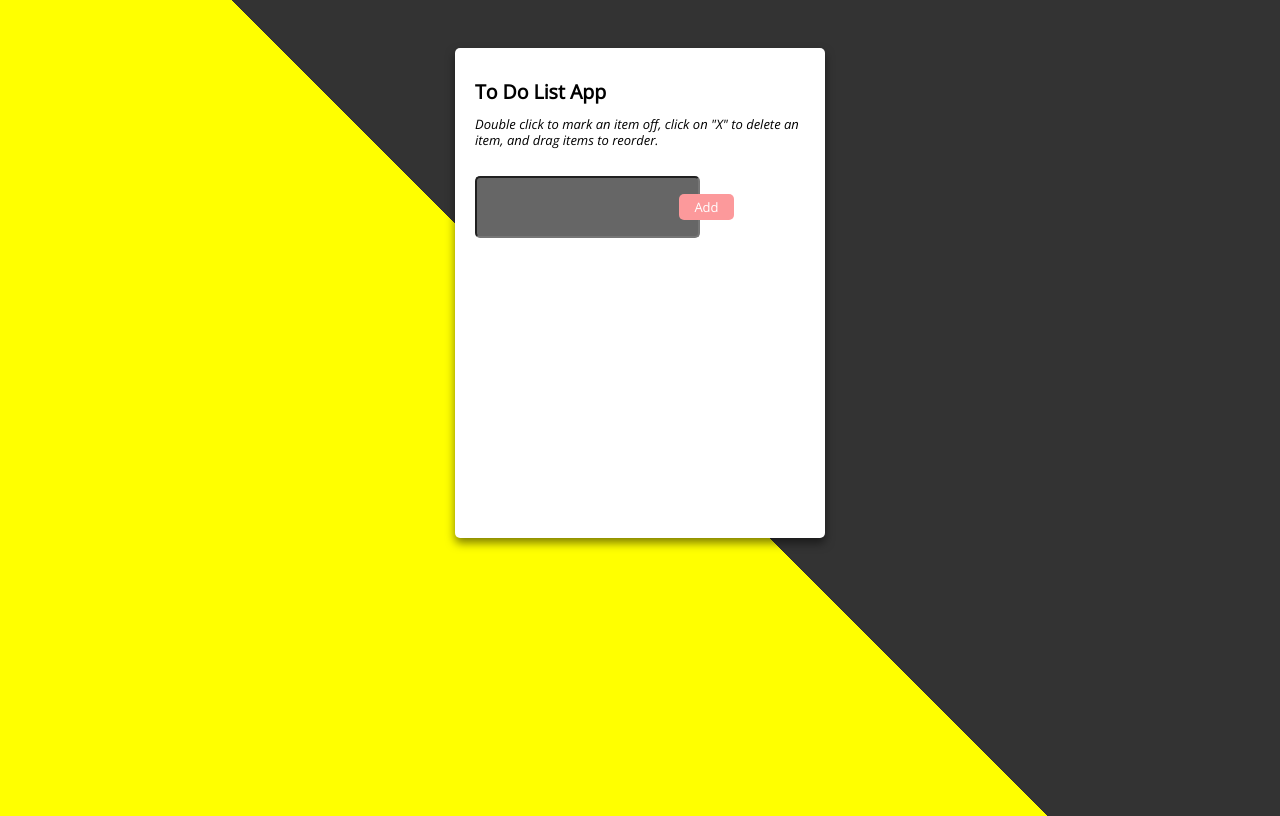
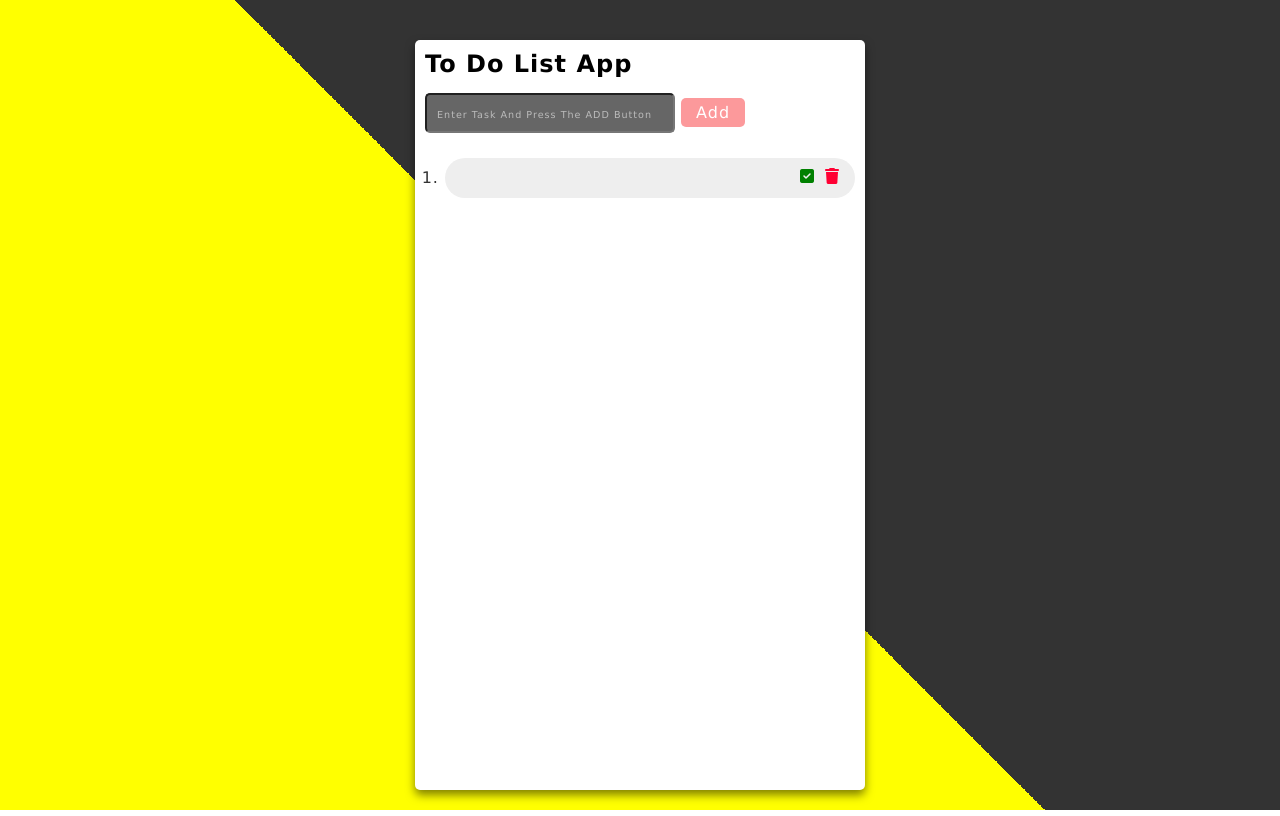
Before and after one commit to manjou/to-do-list-app, a plain HTML site: page index.html in a window 1280 px wide. Both pictures are taken after a click on the element "Add". Drawn offline with nearby package versions, Linux system fonts and the light colour scheme.

Commit message:
Ex. 1.9. v.1.1.

```diff
--- a/css/style.css
+++ b/css/style.css
@@ -1,26 +1,36 @@
 
 @import url(https://fonts.googleapis.com/css?family=Open+Sans:400italic,400);
 
+* {
+	box-sizing: border-box;
+	letter-spacing: 1px;
+	margin: 0;
+	padding: 0;
+	text-transform: capitalize;
+	font-family: Verdana, Geneva, Tahoma, sans-serif;
+}
+
 body {
-font: normal normal 13px/16px "Open Sans", sans-serif;
 	min-height: 100vh;
+	background: linear-gradient(45deg, #ff0 50%, #333 50%);
 	display: flex;
 	justify-content: center;
-align-self: center;
-background: linear-gradient(45deg, #ff0 50%, #333 50%);
+	align-items: center;
 }
 
 
 .container{
-	height: 450px;
-padding: 20px;
-width: 330px;
-margin: 0 auto;
+	display: inline-block;
+	height: 750px;
+	padding: 10px;
+	width: 450px;
+	margin: 20px;
 	margin-top: 40px;
 	background: #fff;
 	border-radius: 5px;
 	box-shadow: 0 5px 10px rgba(0,0,0,0.5);
-overflow-y: auto;}
+	overflow-y: auto;
+}
 
 
 form {
@@ -28,10 +38,11 @@ display: inline-block;
 }
 
 input{
-padding: 4px 15px 4px 5px;
+	display: inline;
+	padding: 0 10px;
 	margin: 15px 0;
-height: 50px;
-width: 100%;
+	height: 40px;
+	width: 250px;
 	outline: none;
 	border-radius: 5px;
 	background-color: #666;
@@ -40,14 +51,19 @@ color: #fff;
 
 input::placeholder{
 	color: #bbb;
+	font-size: 0.6rem;
 }
 
 #button{
-display: inline-block;
+	display: inline;
+	justify-content: right;
+	align-self: center;
+	width: 40px;
+	height: 40px;
+	align-items: right;
 	background-color:#fc999b;
 	color:#ffffff;
 	border-radius: 5px;
-text-align:center;
 	margin-top:2px;
 	padding: 5px 15px;
 }
@@ -56,15 +72,45 @@ padding: 5px 15px;
 	cursor: pointer;
 	opacity: .8;}
 
-ol {padding-left: 20px;}
+ol {
+	padding-left: 20px;
+}
 
-ol li {padding: 5px;color:#000;}
+ol li {
+	height: 40px;
+	padding: 10px;
+	background-color: #eee;
+	color:#333;
+	border-radius: 20px;
+	margin: 10px 0;
+	position: relative;
+}
 
-ol li:nth-child(even){background: #dfdfdf;}
+ol .fa-square-check, .fa-trash {
+	position: absolute;
+	cursor: pointer;
+}
 
-.strike{text-decoration: line-through;}
+ol .fa-trash {
+	right: 15px;
+	color: #ff0033;
+}
 
-li:hover{
+ol .fa-square-check {
+	right: 40px;
+	color: green;
+}
+
+ol li:nth-child(even){
+	background: #dfdfdf;
+}
+
+.strike {
+	text-decoration: line-through;
+	background-color: green;
+}
+
+li:hover {
   cursor: pointer;
  }
 
--- a/index.html
+++ b/index.html
@@ -5,22 +5,26 @@
 	<meta charset="utf-8">
 	<meta name="viewport" content="width=device-width">
 	<title>repl.it</title>
+	<link
+  href="http://cdnjs.cloudflare.com/ajax/libs/font-awesome/4.3.0/css/font-awesome.css"
+  rel="stylesheet"  type="text/css">
 	<link href="./css/style.css" rel="stylesheet" type="text/css" />
 </head>
 
 <body>
 	<div class="container">
 		<h2>To Do List App</h2>
-		<p><em> Double click to mark an item off, click on "X" to delete an item, and drag items to reorder.</em></p>
+		<!-- <p><em> Double click to mark an item off, click on "X" to delete an item, and drag items to reorder.</em></p> -->
 
 		<form name="toDoList">
-			<input type="text" name="ListItem" id="input" placeholder=""/>
+			<input type="text" name="ListItem" id="input" placeholder="Enter Task and press the ADD button"/>
 		</form>
 
-		<div onclick="newItem()" id="button">Add</div>
+		<div id="button">Add</div>
 		<br/>
 		<ol id="list"></ol>
   </div>
+	<script src="https://kit.fontawesome.com/83584506b2.js" crossorigin="anonymous"></script>
   <script
   src="https://code.jquery.com/jquery-3.5.1.js"
   integrity="sha256-QWo7LDvxbWT2tbbQ97B53yJnYU3WhH/C8ycbRAkjPDc="
--- a/js/scripts.js
+++ b/js/scripts.js
@@ -1,44 +1,78 @@
+$(document).ready(function() {
 
+
+  // click button adds an to-do item
+  $('#button').click(function() {
+    let item = $('#input').val();
+    $('ol').append('<li>' + item + '<i class="fa-solid fa-square-check"></i> <i class="fa-solid fa-trash"></i>' + '</li>');
+  });
+
+  $('#input').on('keypress', function(event) {
+    if (event.keyCode === 13) {
+      event.preventDefault();
+      let item = $('#input').val();
+      $('ol').append('<li>' + item + '<i class="fa-solid fa-square-check"></i> <i class="fa-solid fa-trash"></i>' + '</li>');
+    }
+    });
+
+  $('ol').on('click', '.fa-trash', function() {
+    $(this).parent('li').fadeOut(200);
+  });
+
+  $('ol').on('click', '.fa-square-check', function() {
+    $(this).parent('li').toggleClass('strike');
+  });
+
+  $(document).on('dblclick', 'li', function() {
+    $(this).parent('li').toggleClass('strike');
+  });
+
+
+  // 4. Reordering the items:
+  $('#list').sortable();
+
+
+});
+
+
+
+
+// Version that didnt work
 
 // jQuery
 // 1. Adding a new item to the list of items:
 
-function newItem() {
+// function newItem() {
 
-  let inputValue = $('#input').val();
-  let li = $('<li></li>');
-  li.append(inputValue);
+//   let inputValue = $('#input').val();
+//   let li = $('<li></li>');
+//   li.append(inputValue);
 
-  if (inputValue === '') {
-    alert('You must write something!');
-  } else {
-    $('#list').append(li);
-  }
-}
+//   if (inputValue === '') {
+//     alert('You must write something!');
+//   } else {
+//     $('#list').append(li);
+//   }
+// }
 
 
 // 2. Crossing out an item from the list of items:
 
-function crossOut() {
-  li.addClass('strike');
-}
-
-li.on('dblclick', crossOut);
+// $('li').on('click', function() {
+//   li.addClass('strike');
+// });
 
 
-  // 3(i). Adding the delete button "X":
-  let crossOutButton = $('<button></button>');
-  crossOutButton.append(document.createTextNode('X'));
-  $('li').append(crossOutButton);
+// // 3(i). Adding the delete button "X":
+// let crossOutButton = $('<button></button>');
+// crossOutButton.append(document.createTextNode('X'));
+// $('li').append(crossOutButton);
 
-  crossOutButton.on('click', deleteListItem);
+// crossOutButton.on('click', deleteListItem);
 
 
-// 3(ii). Deleting an item from the list of items:
+// // 3(ii). Deleting an item from the list of items:
 
-function deleteListItem(li) {
-  li.addClass('delete');
-}
-
-// 4. Reordering the items:
-$('#list').sortable();
+// function deleteListItem(li) {
+//   li.addClass('delete');
+// }
```
Lines whose indentation alone changed are shown as unchanged.
